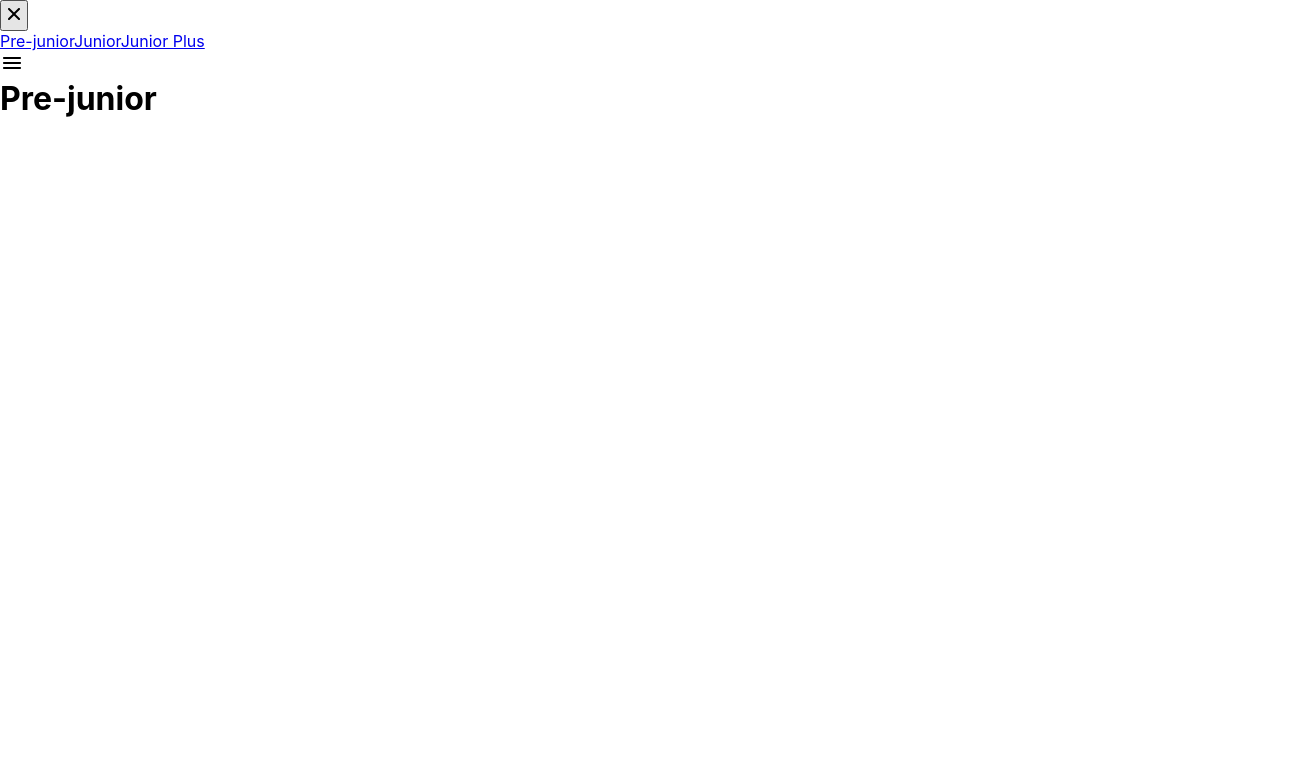
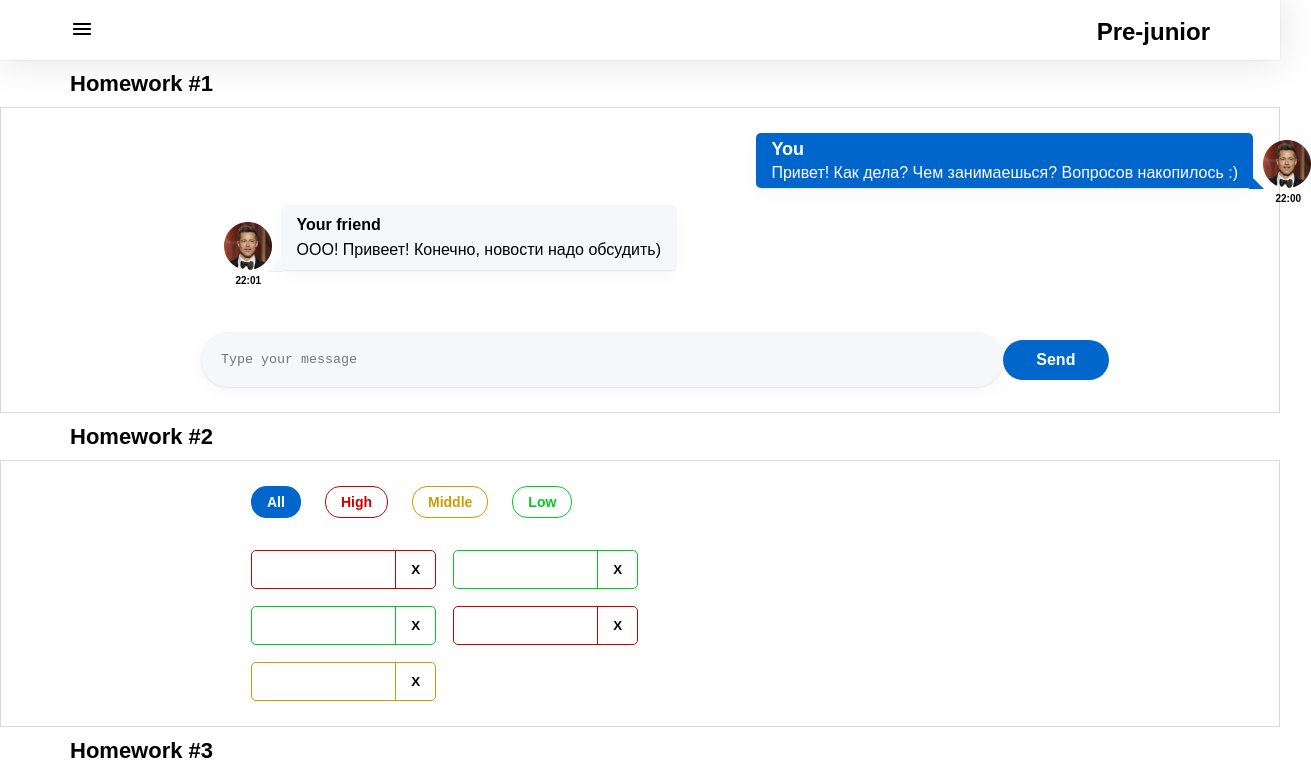
Before and after one commit to MaximChizhevskiy/hws2-master, a React (Create React App) app: page /#/pre-junior in a window 1280 px wide. Shown: the top 773 px of the page, 1311 px wide, since content can reach past the window. Built offline with nearby package versions, Linux system fonts and the light colour scheme.

Commit message:
hw 5 - 100%  is done

```diff
--- a/src/s2-homeworks/hw05/Pages.tsx
+++ b/src/s2-homeworks/hw05/Pages.tsx
@@ -4,6 +4,7 @@ import Error404 from './pages/Error404'
 import PreJunior from './pages/PreJunior'
 import Junior from './pages/Junior'
 import JuniorPlus from './pages/JuniorPlus'
+import {Unstable_TrapFocus} from "@mui/material";
 
 export const PATH = {
     PRE_JUNIOR: '/pre-junior',
@@ -19,14 +20,17 @@ function Pages() {
                 {/*роутинг будут писать студенты*/}
                 {/*в начале мы попадаем на страницу '/' и переходим сразу на страницу /pre-junior*/}
                 {/*<Route ...*/}
-
+                <Route path={'/'} element={<Navigate to={PATH.PRE_JUNIOR}/>} />
                 {/*роуты для /pre-junior, /junior, /junior-plus*/}
                 {/*<Route ...*/}
+                <Route path={PATH.PRE_JUNIOR} element={<PreJunior/>} />
                 {/*<Route ...*/}
+                <Route path={PATH.JUNIOR} element={<Junior/>} />
                 {/*<Route ...*/}
-
+                <Route path={PATH.JUNIOR_PLUS} element={<JuniorPlus/>} />
                 {/*роут для несуществующей страницы должен отрисовать <Error404 />*/}
                 {/*<Route ...*/}
+                <Route path={'/*'} element={<Error404/>}/>
             </Routes>
         </div>
     )
--- a/src/s2-homeworks/hw05/header/Header.module.css
+++ b/src/s2-homeworks/hw05/header/Header.module.css
@@ -1,8 +1,25 @@
 .burgerMenuIcon {
+    width: 24px;
+    height: 24px;
 }
 
 .header {
+    width: 100%;
+    height: 60px;
+    display: flex;
+    justify-content: space-between;
+    padding: 17px 70px;
+    box-shadow: 0px 0px 2px 0px rgba(29, 33, 38, 0.1),0px 0px 40px 0px rgba(29, 33, 38, 0.13);
+    background: rgb(255, 255, 255);
 }
 
+
 .header h1 {
+    color: rgb(0, 0, 0);
+    font-family: Montserrat, sans-serif;
+    font-size: 24px;
+    font-weight: 600;
+    line-height: 29px;
+    letter-spacing: 0;
+    text-align: left;
 }
--- a/src/s2-homeworks/hw05/pages/Junior.tsx
+++ b/src/s2-homeworks/hw05/pages/Junior.tsx
@@ -7,7 +7,7 @@ import React from 'react'
 function Junior() {
     return (
         <div id={'hw5-page-junior'}>
-            {/*<HW6 />*/}
+            {/*<HW6 />
             {/*<HW7 />*/}
             {/*<HW8 />*/}
             {/*<HW9 />*/}
--- a/src/s2-homeworks/hw05/sidebar/Sidebar.module.css
+++ b/src/s2-homeworks/hw05/sidebar/Sidebar.module.css
@@ -1,25 +1,93 @@
 .sidebar {
+    position: absolute;
+    top: -500px;
+    left: -500px;
+    transition: left 0.3s ease-in-out;
+
 }
 
 .sidebar.open {
+    width: 317px;
+    height: 100%;
+    z-index: 10;
+    top: 0;
+    left: 0;
+    display: flex;
+    flex-direction: column;
+    box-shadow: 0px 1px 2px 0px rgba(29, 33, 38, 0.1), 0px 10px 40px 0px rgba(29, 33, 38, 0.13);
+    background: rgb(255, 255, 255);
+    align-items: center;
+    padding: 70px;
+
 }
 
+
 .background {
+    position: fixed;
+    width: 100vw;
+    height: 100vh;
+    background-color: rgba(0, 0, 0, 0.3);
+    z-index: 5;
 }
 
 .nav {
+    color: rgb(0, 0, 0);
+    font-family: Montserrat, sans-serif;
+    font-size: 22px;
+    font-weight: 600;
+    line-height: 27px;
+    letter-spacing: 0;
+    text-align: left;
+    display: flex;
+    width: 150px;
+    height: 200px;
+    flex-direction: column;
+    justify-content: space-between;
 }
 
 .nav a {
+    text-decoration: none;
+    color: rgb(0, 0, 0);
+    font-family: Montserrat, sans-serif;
+    font-size: 22px;
+    font-weight: 600;
+    line-height: 27px;
+    letter-spacing: 0;
+    text-align: left;
 }
 
 .nav a:hover {
+    color: rgb(88, 172, 255);
+    font-family: Montserrat, sans-serif;
+    font-size: 22px;
+    font-weight: 600;
+    line-height: 27px;
+    letter-spacing: 0;
+    text-align: left;
 }
 
 .nav a.active {
+    color: rgb(0, 89, 178);
+    font-family: Montserrat, sans-serif;
+    font-size: 22px;
+    font-weight: 600;
+    line-height: 27px;
+    letter-spacing: 0;
+    text-align: left;
+    text-decoration-line: underline;
 }
+
 .close {
+    width: 15px;
+    height: 15px;
+    top: 10px;
+    left: 250px;
+    position: absolute;
+    background: none;
+    border: none;
 }
 
 .close img {
+    width: 20.01px;
+    height: 20.01px;
 }
--- a/src/s2-homeworks/hw05/sidebar/Sidebar.tsx
+++ b/src/s2-homeworks/hw05/sidebar/Sidebar.tsx
@@ -31,7 +31,7 @@ export const Sidebar: FC<PropsType> = ({open, handleClose}) => {
                         id={'hw5-pre-junior-link'}
                         to={PATH.PRE_JUNIOR}
                         onClick={handleClose}
-                        // className={...} // делает студент
+                        className={({ isActive }) => (isActive ? s.active : '')} // делает студент
                     >
                         Pre-junior
                     </NavLink>
@@ -39,7 +39,7 @@ export const Sidebar: FC<PropsType> = ({open, handleClose}) => {
                         id={'hw5-junior-link'}
                         to={PATH.JUNIOR}
                         onClick={handleClose}
-                        // className={...} // делает студент
+                        className={({ isActive }) => (isActive ? s.active : '')}  // делает студент
                     >
                         Junior
                     </NavLink>
@@ -47,7 +47,7 @@ export const Sidebar: FC<PropsType> = ({open, handleClose}) => {
                         id={'hw5-junior-plus-link'}
                         to={PATH.JUNIOR_PLUS}
                         onClick={handleClose}
-                        // className={...} // делает студент
+                        className={({ isActive }) => (isActive ? s.active : '')} // делает студент
                     >
                         Junior Plus
                     </NavLink>
```
